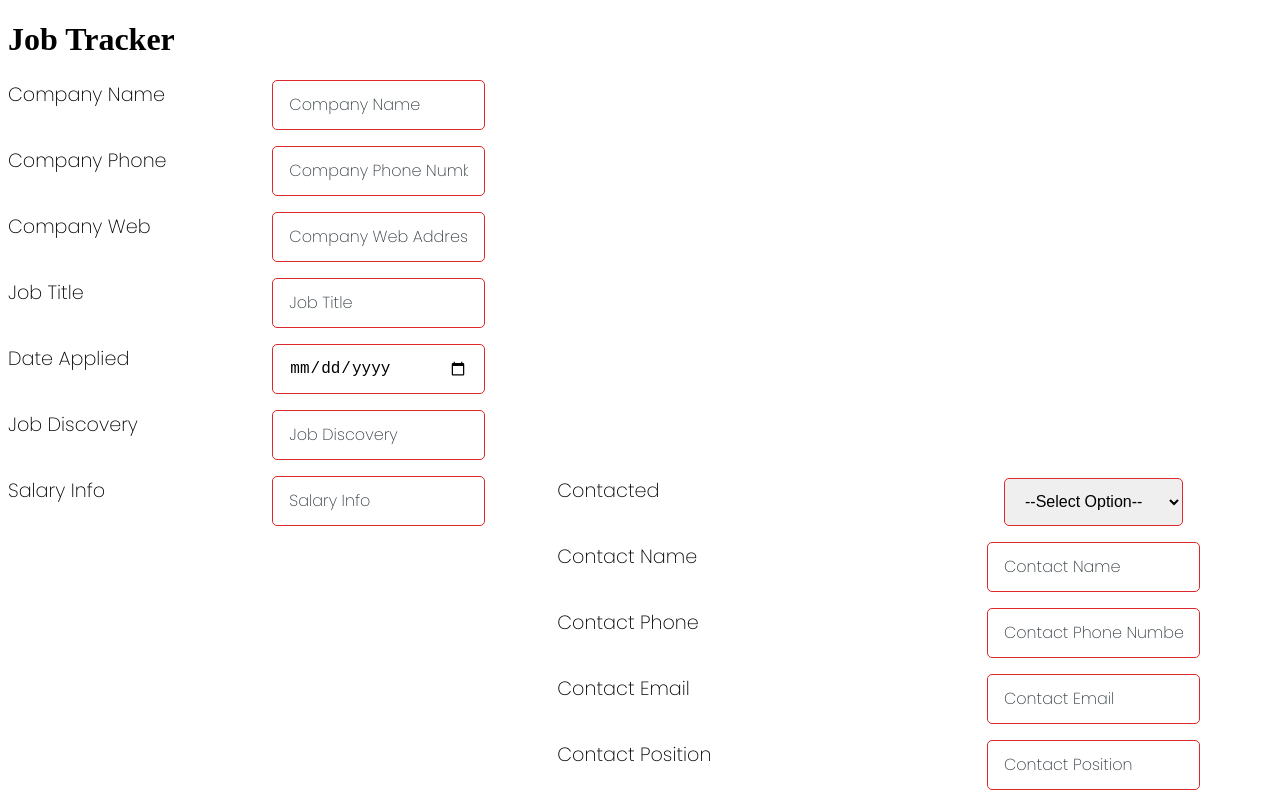
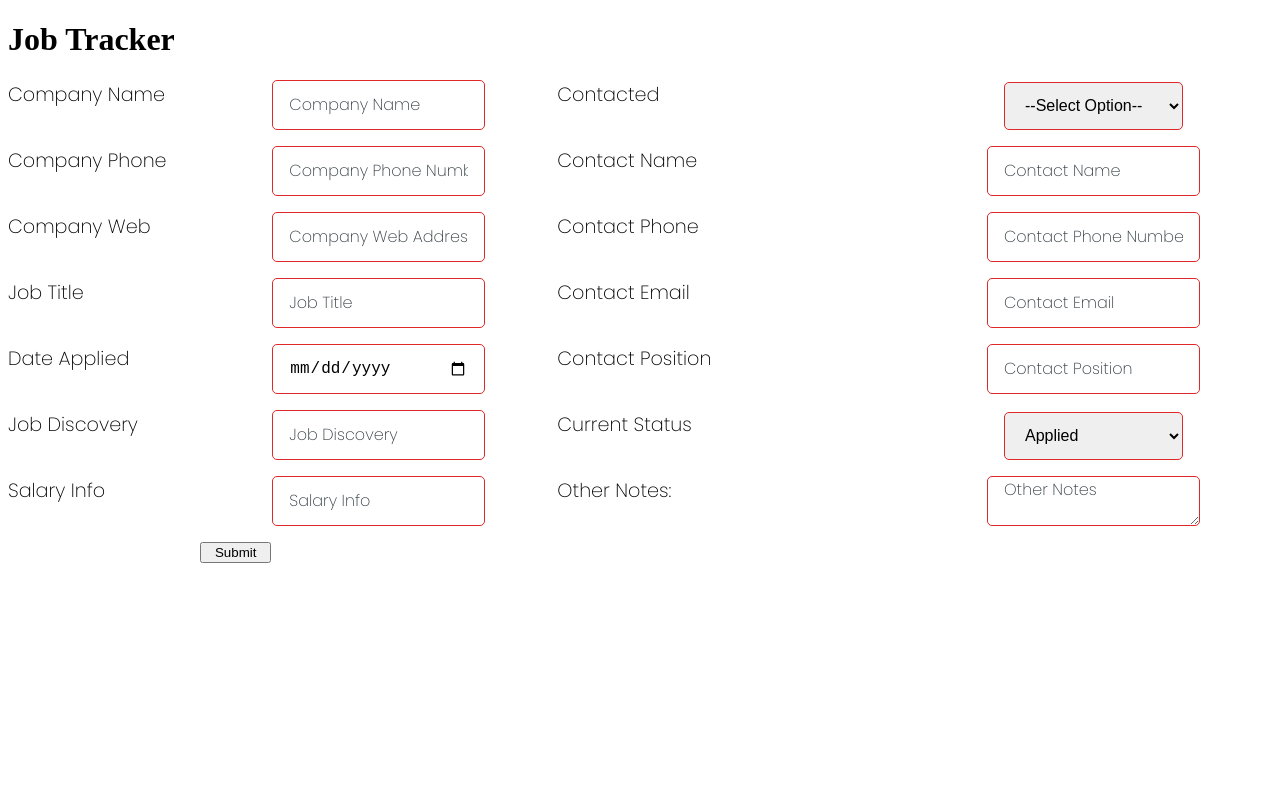
Before and after one commit to GeoffKellyNC/job-tracker-app, a React (Create React App) app: page / in a window 1280 px wide. Shown: the top 800 px of the page. Built offline with nearby package versions, Linux system fonts and the light colour scheme.

Commit message:
refactored code

```diff
--- a/src/components/AppForm.js
+++ b/src/components/AppForm.js
@@ -70,50 +70,50 @@ const handleChange = (e) => {
                     value = {values.salaryInfo}
                     onChange = {handleChange}
                 />
-                <label className = 'col-3'>Contacted</label>
-                <select className = 'col-4' name = 'contactQues' value = {values.contactQues} onChange = {handleChange}>
+                <label className = 'col-3 row-1'>Contacted</label>
+                <select className = 'col-4 row-1' name = 'contactQues' value = {values.contactQues} onChange = {handleChange}>
                     <option value = ''>--Select Option--</option>
                     <option value = 'Yes'>Yes</option>
                     <option value = 'No'>No</option>
                 </select>
-                <label className = 'col-3'>Contact Name</label>
+                <label className = 'col-3 row-2'>Contact Name</label>
                 <input
                     name = 'contactName'
                     type = 'text'
                     placeholder = 'Contact Name'
                     value = {values.contactName}
                     onChange = {handleChange}
-                    className = 'col-4'
+                    className = 'col-4 row-2'
                 />
-                <label className = 'col-3' >Contact Phone</label>
+                <label className = 'col-3 row-3' >Contact Phone</label>
                 <input
                     name = 'contactPhone'
                     type = 'tel'
                     placeholder = 'Contact Phone Number'
                     value = {values.contactPhone}
                     onChange = {handleChange}
-                    className = 'col-4'
+                    className = 'col-4 row-3'
                 />
-                <label className = 'col-3'>Contact Email</label>
+                <label className = 'col-3 row-4'>Contact Email</label>
                 <input
                     name = 'contactEmail'
                     type = 'email'
                     placeholder = 'Contact Email'
                     value = {values.contactEmail}
                     onChange = {handleChange}
-                    className = 'col-4'
+                    className = 'col-4 row-4'
                 />
-                <label className = 'col-3'>Contact Position</label>
+                <label className = 'col-3 row-5'>Contact Position</label>
                 <input
                     name = 'contactPosition'
                     type = 'text'
                     placeholder = 'Contact Position'
                     value = {values.contactPosition}
                     onChange = {handleChange}
-                    className = 'col-4'
+                    className = 'col-4 row-5'
                 />
-                <label className = 'col-3'>Current Status</label>
-                <select className = 'col-4' name = 'currentStatus' value = {values.currentStatus} onChange = {handleChange}>
+                <label className = 'col-3 row-6'>Current Status</label>
+                <select className = 'col-4 row-6' name = 'currentStatus' value = {values.currentStatus} onChange = {handleChange}>
                     <option value = 'applies'>Applied</option>
                     <option value = 'interviewSet'>Interview Phase</option>
                     <option value = 'offer'>Offer</option>
--- a/src/components/ApplicationItems.js
+++ b/src/components/ApplicationItems.js
@@ -1,4 +1,6 @@
 import React from 'react'
+
+import './styles/ApplicationItems.css'
 
 function ApplicationItems({ application }) {
   return (
@@ -6,23 +8,70 @@ function ApplicationItems({ application }) {
           {
                 application.map(app => {
                     return(
-                        <div key = {app.id}>
-                            <span >Company Name:<span>{app.companyName}</span></span>
-                            <span >Company Phone:<span>{app.companyPhone}</span></span>
-                            <span >Company Web:<span>{app.companyWeb}</span></span>
-                            <span >Job Title:<span>{app.jobTitle}</span></span>
-                            <span >Date Applied:<span>{app.dateApplied}</span></span>
-                            <span >Job Discovery:<span>{app.jobDiscovery}</span></span>
-                            <span >Salary Info:<span>{app.salaryInfo}</span></span>
-                            <span >Contact Ques:<span>{app.contactQues}</span></span>
-                            <span >Contact Name:<span>{app.contactName}</span></span>
-                            <span >Contact Phone:<span>{app.contactPhone}</span></span>
-                            <span >Contact Email:<span>{app.contactEmail}</span></span>
-                            <span >Contact Position:<span>{app.contactPosition}</span></span>
-                            <span >Current Status:<span>{app.currentStatus}</span></span>
-                            <span >Current Status Date:<span>{app.currentStatusDate}</span></span>
-                            <span >Current Status Notes:<span>{app.currentStatusNotes}</span></span>
-                            <span >Other Notes:<span>{app.otherNotes}</span></span>
+                        <div className = 'app-items' key = {app.id}>
+                            <h3>Company Name:
+                                <span>{app.companyName}</span>
+                            </h3>
+
+                            <h3>Company Phone:
+                                <span>{app.companyPhone}</span>
+                            </h3>
+
+                            <h3>Company Web:
+                                <span>{app.companyWeb}</span>
+                            </h3>
+
+                            <h3>Job Title:
+                                <span>{app.jobTitle}</span>
+                            </h3>
+
+                            <h3>Date Applied:
+                                <span>{app.dateApplied}</span>
+                            </h3>
+
+                            <h3>Job Discovery:
+                                <span>{app.jobDiscovery}</span>
+                            </h3>
+
+                            <h3>Salary Info:
+                                <span>{app.salaryInfo}</span>
+                            </h3>
+
+                            <h3>Contact Ques:
+                                <span>{app.contactQues}</span>
+                            </h3>
+
+                            <h3>Contact Name:
+                                <span>{app.contactName}</span>
+                            </h3>
+
+                            <h3>Contact Phone:
+                                <span>{app.contactPhone}</span>
+                            </h3>
+
+                            <h3>Contact Email:
+                                <span>{app.contactEmail}</span>
+                            </h3>
+
+                            <h3>Contact Position:
+                                <span>{app.contactPosition}</span>
+                            </h3>
+
+                            <h3>Current Status:
+                                <span>{app.currentStatus}</span>
+                            </h3>
+
+                            <h3>Current Status Date:
+                                <span>{app.currentStatusDate}</span>
+                            </h3>
+
+                            <h3>Current Status Notes:
+                                <span>{app.currentStatusNotes}</span>
+                            </h3>
+
+                            <h3>Other Notes:
+                                <span>{app.otherNotes}</span>
+                            </h3>
                         </div>
 
                     )
--- a/src/components/styles/appForm.css
+++ b/src/components/styles/appForm.css
@@ -3,6 +3,7 @@
 form{
     display: grid;
     grid-template-columns: 12em 1fr 1fr 1fr;
+    grid-template-rows: 1fr 1fr 1fr 1fr 1fr 1fr;
 }
 
 
@@ -44,3 +45,26 @@ button{
 .col-4{
     grid-column: 4/5;
 }
+
+.row-1{
+    grid-row: 1;
+}
+
+.row-2{
+    grid-row: 2;
+}
+
+.row-3{
+    grid-row: 3;
+}
+
+.row-4{
+    grid-row: 4;
+}
+.row-5{
+    grid-row: 5;
+}
+
+.row-6{
+    grid-row: 6;
+}
```
Also changed, not shown: src/App.js (+7 -1 lines), src/components/styles/ApplicationItems.css (added).
